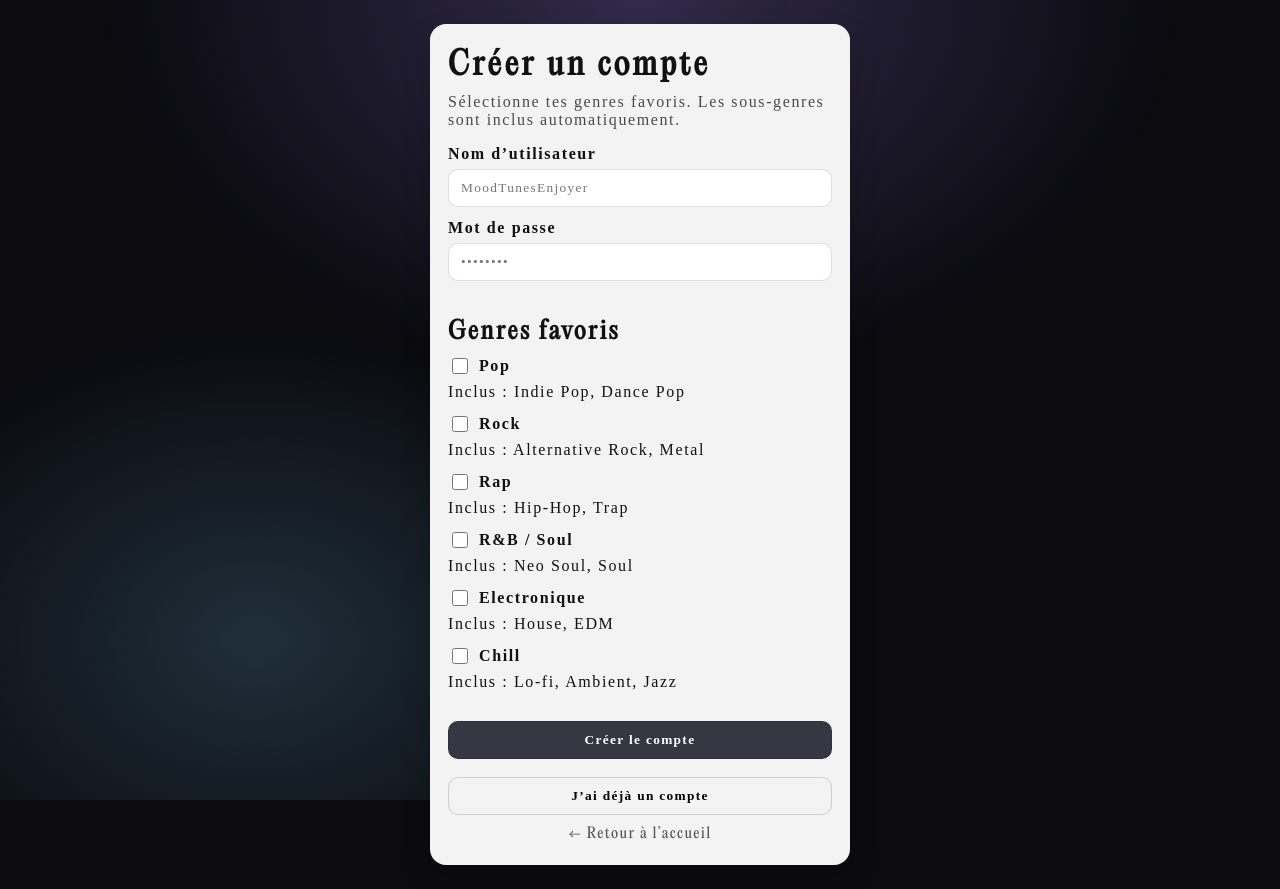
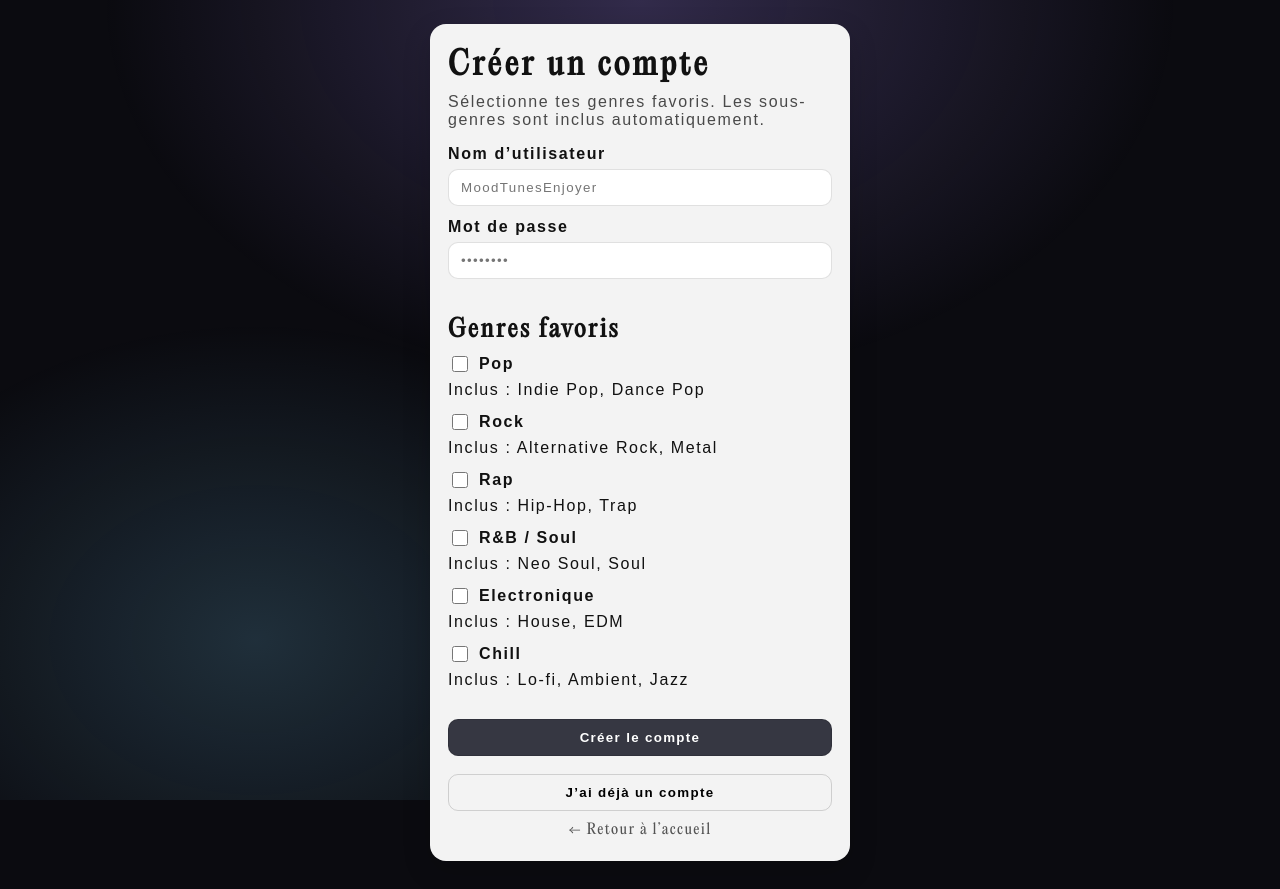
Before and after one commit to Projet-fin-d-etudes-MoodTunes/Projets-fin-d--tudes--MoodTunes, a React (Create React App) app in the folder MoodTunes/frontend/moodtunes/: page /signup in a window 1280 px wide. Built offline with nearby package versions, Linux system fonts and the light colour scheme.

Commit message:
Update global.css
a

```diff
--- a/MoodTunes/frontend/moodtunes/src/styles/global.css
+++ b/MoodTunes/frontend/moodtunes/src/styles/global.css
@@ -14,6 +14,9 @@ html, body, #root {
 body {
   overflow-x: hidden;
   max-width: 100%;
+  min-height: 100vh;
+  background-color: #0b0b10;
+  overflow-x: hidden;
 }
 
 @font-face {
@@ -36,17 +39,11 @@ body {
 
 
 p, button, label, input, .auth-subgenres{
-    font-family: 'Montserrat';
+    font-family: 'Montserrat',  Arial, sans-serif;
     letter-spacing: 0.1em;
 
 }
 
-
-body {
-  min-height: 100vh;
-  background-color: #0b0b10;
-  overflow-x: hidden;
-}
 
 body::before {
   content: "";
```
